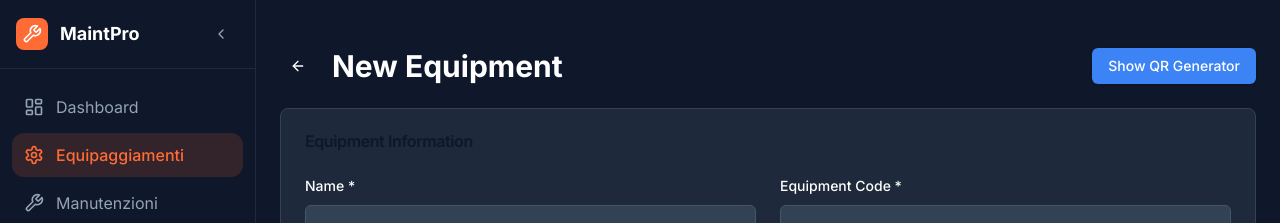
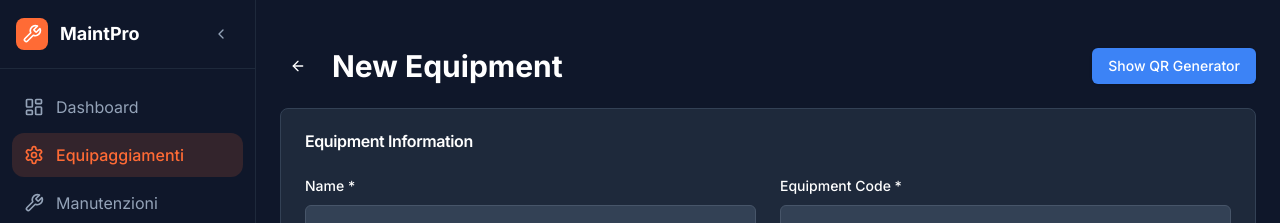
Before and after one commit to yankee2719/sg-9c679d95-45e7-4449-9205-2e3dd94d65a6-1771711187, a Next.js app: page /equipment/new in a window 1280 px wide. Shown: the top 223 px of the page. Built offline with nearby package versions, Linux system fonts and the light colour scheme; no server answers.

Commit message:
fix(equipment/new): Set 'Equipment Information' title color to white

```diff
--- a/src/pages/equipment/new.tsx
+++ b/src/pages/equipment/new.tsx
@@ -101,7 +101,7 @@ export default function NewEquipment() {
 
         <Card className="bg-slate-800 border-slate-700">
           <CardHeader>
-            <CardTitle>Equipment Information</CardTitle>
+            <CardTitle className="text-white">Equipment Information</CardTitle>
           </CardHeader>
           <CardContent>
             <form onSubmit={handleSubmit} className="space-y-6">
```
Also changed, not shown: 1 other file (tests, documents, lock files or other folders).
